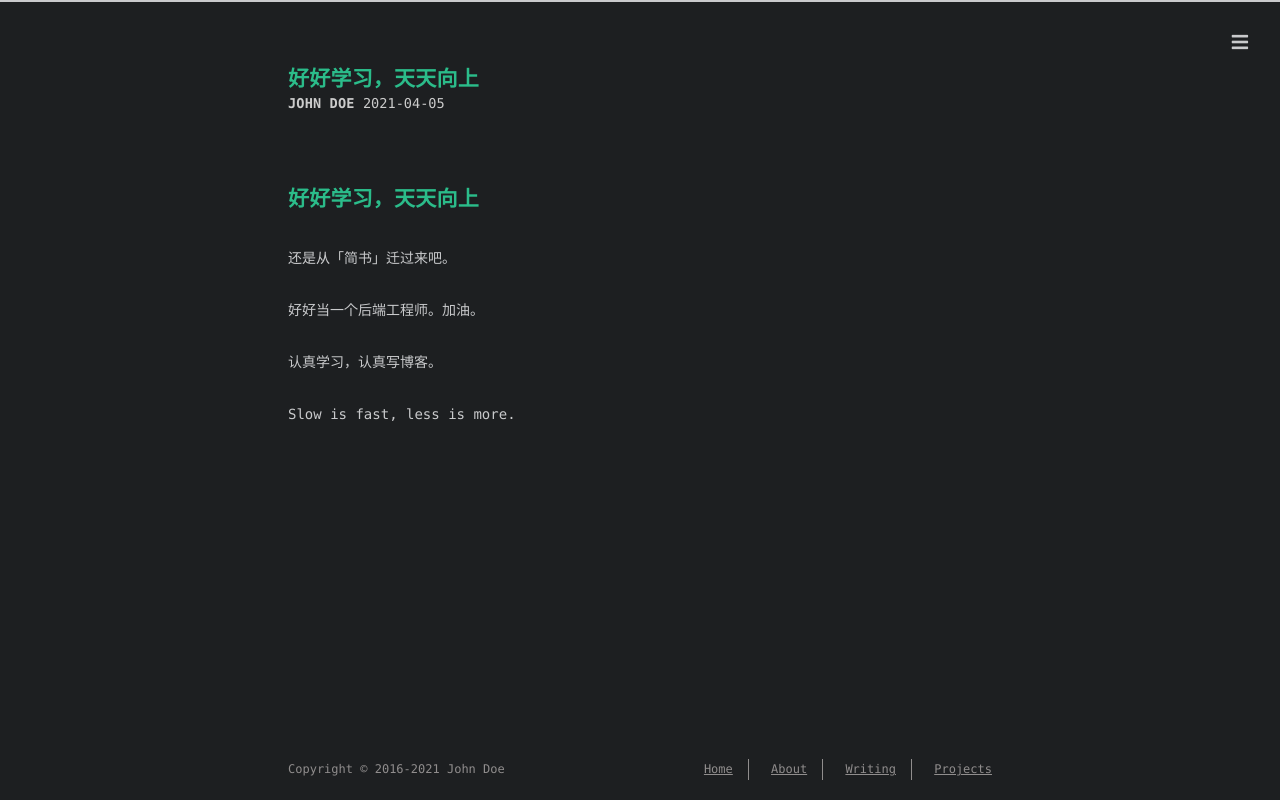
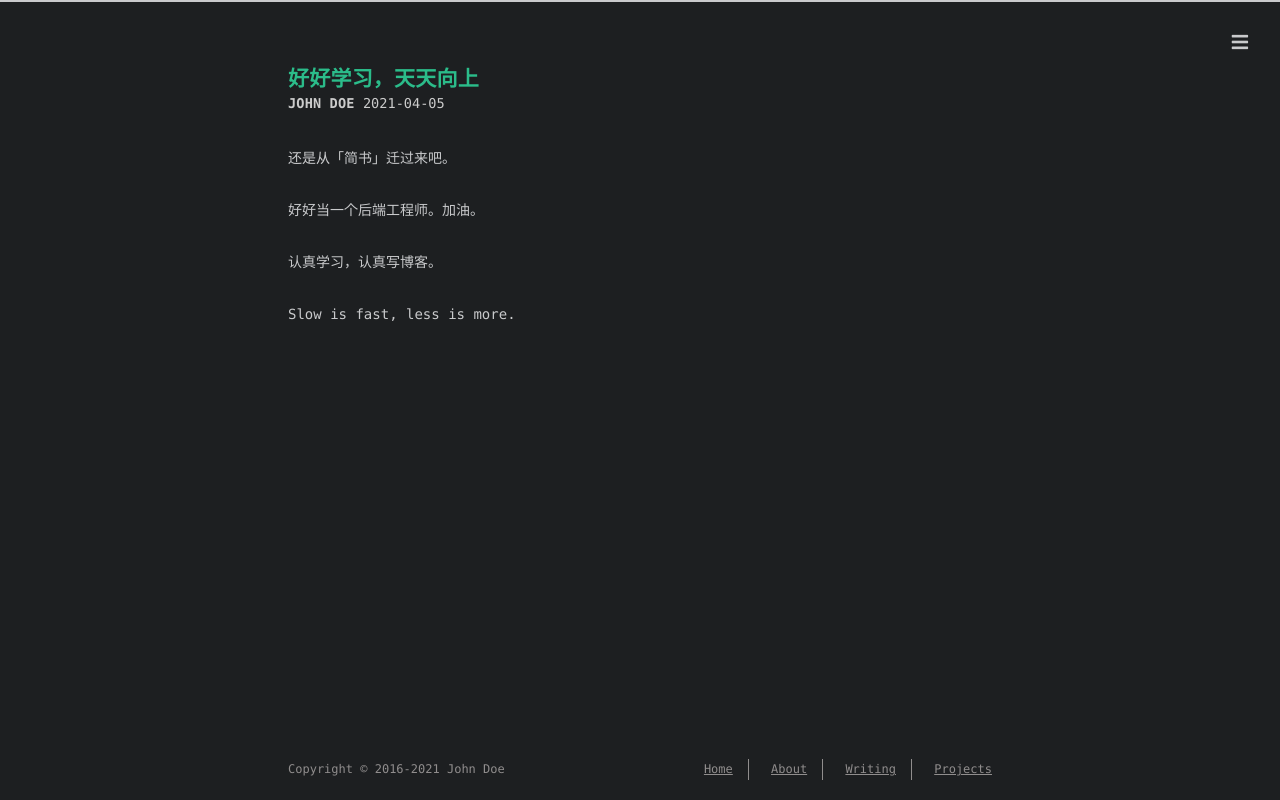
Before and after one commit to TensShinet/tensshinet.github.io_old, a plain HTML site: page 2021/04/05/好好学习，天天向上/index.html in a window 1280 px wide. Drawn offline with nearby package versions, Linux system fonts and the light colour scheme; some packages are replaced by stand-ins of ours; a script that the page names is missing; a web font is replaced by a local one.

Commit message:
Site updated: 2021-04-05 03:19:33

```diff
--- a/2021/04/05/好好学习，天天向上/index.html
+++ b/2021/04/05/好好学习，天天向上/index.html
@@ -6,15 +6,15 @@
     <meta http-equiv="X-UA-Compatible" content="IE=edge">
     <meta name="HandheldFriendly" content="True">
     <meta name="viewport" content="width=device-width, initial-scale=1, maximum-scale=5" />
-    <meta name="description" content="好好学习，天天向上还是从「简书」迁过来吧。 好好当一个后端工程师。加油。 认真学习，认真写博客。 Slow is fast, less is more.">
+    <meta name="description" content="还是从「简书」迁过来吧。 好好当一个后端工程师。加油。 认真学习，认真写博客。 Slow is fast, less is more.">
 <meta property="og:type" content="article">
 <meta property="og:title" content="好好学习，天天向上">
 <meta property="og:url" content="http://example.com/2021/04/05/%E5%A5%BD%E5%A5%BD%E5%AD%A6%E4%B9%A0%EF%BC%8C%E5%A4%A9%E5%A4%A9%E5%90%91%E4%B8%8A/index.html">
 <meta property="og:site_name" content="Hexo">
-<meta property="og:description" content="好好学习，天天向上还是从「简书」迁过来吧。 好好当一个后端工程师。加油。 认真学习，认真写博客。 Slow is fast, less is more.">
+<meta property="og:description" content="还是从「简书」迁过来吧。 好好当一个后端工程师。加油。 认真学习，认真写博客。 Slow is fast, less is more.">
 <meta property="og:locale" content="en_US">
 <meta property="article:published_time" content="2021-04-04T19:13:03.000Z">
-<meta property="article:modified_time" content="2021-04-04T19:16:52.416Z">
+<meta property="article:modified_time" content="2021-04-04T19:19:25.680Z">
 <meta property="article:author" content="John Doe">
 <meta name="twitter:card" content="summary">
 
@@ -99,7 +99,7 @@
 
     </div>
     <div id="toc">
-      <ol class="toc"><li class="toc-item toc-level-1"><a class="toc-link" href="#%E5%A5%BD%E5%A5%BD%E5%AD%A6%E4%B9%A0%EF%BC%8C%E5%A4%A9%E5%A4%A9%E5%90%91%E4%B8%8A"><span class="toc-number">1.</span> <span class="toc-text">好好学习，天天向上</span></a></li></ol>
+
     </div>
   </span>
 </div>
@@ -138,7 +138,7 @@
 
 
   <div class="content" itemprop="articleBody">
-    <h1 id="好好学习，天天向上"><a href="#好好学习，天天向上" class="headerlink" title="好好学习，天天向上"></a>好好学习，天天向上</h1><p>还是从「简书」迁过来吧。</p>
+    <p>还是从「简书」迁过来吧。</p>
 <p>好好当一个后端工程师。加油。</p>
 <p>认真学习，认真写博客。</p>
 <p>Slow is fast, less is more.</p>
@@ -167,7 +167,7 @@
     </div>
 
     <div id="toc-footer" style="display: none">
-      <ol class="toc"><li class="toc-item toc-level-1"><a class="toc-link" href="#%E5%A5%BD%E5%A5%BD%E5%AD%A6%E4%B9%A0%EF%BC%8C%E5%A4%A9%E5%A4%A9%E5%90%91%E4%B8%8A"><span class="toc-number">1.</span> <span class="toc-text">好好学习，天天向上</span></a></li></ol>
+
     </div>
 
     <div id="share-footer" style="display: none">
```
